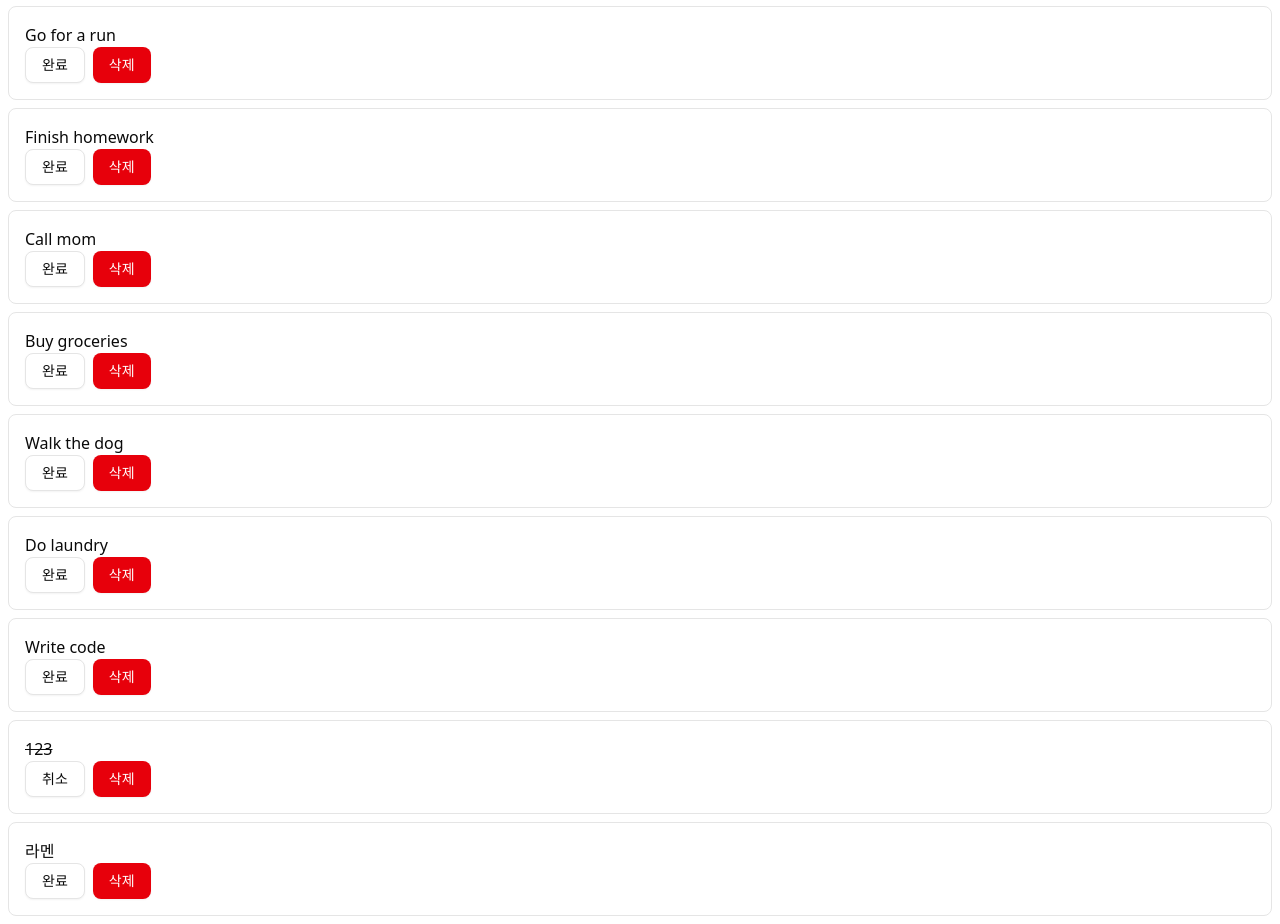
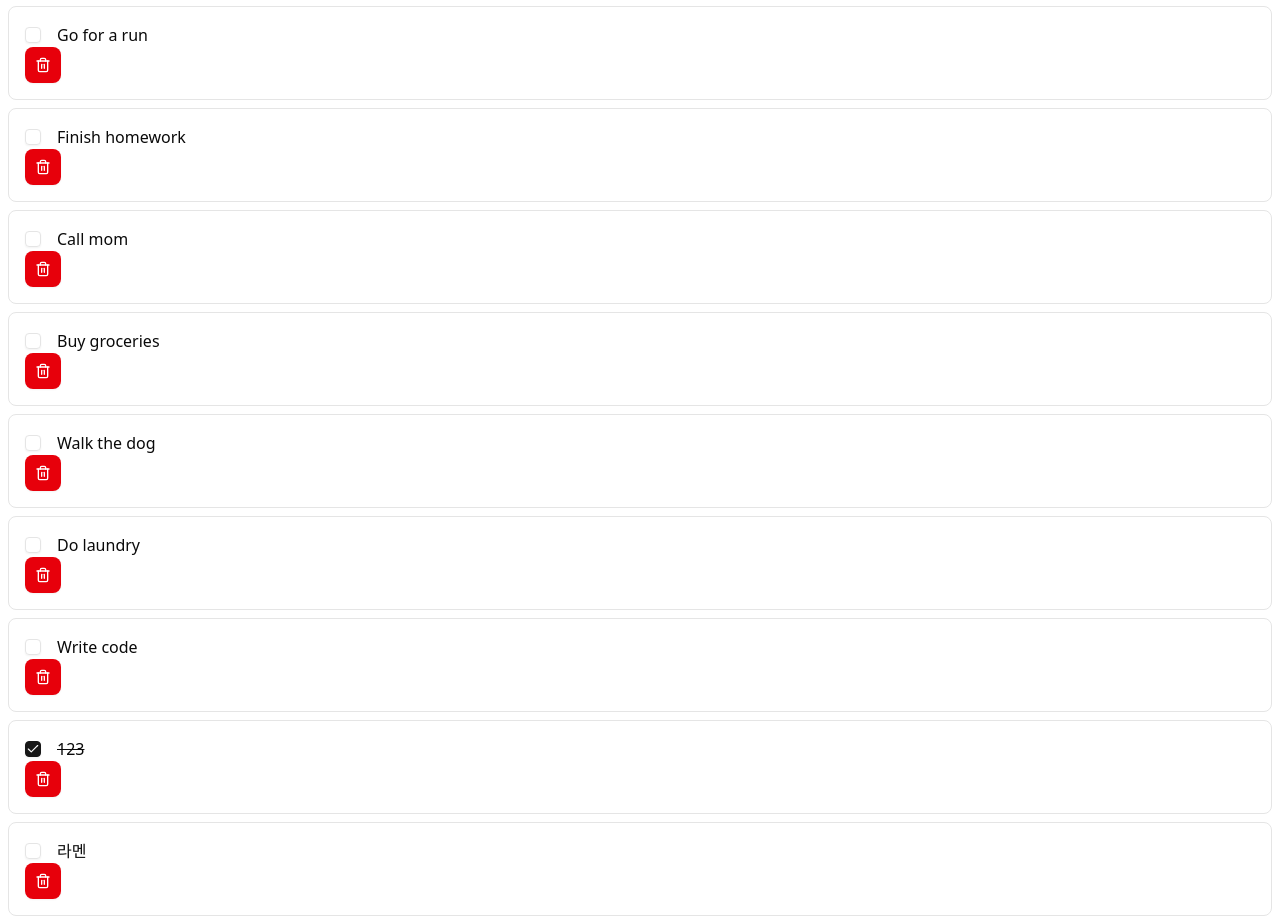
Before and after one commit to 99ShinByeongseon/react-basic-9th-todo, a Next.js app: page / in a window 1280 px wide. Shown: the part 270-1194 px from the top of the page. Built offline with nearby package versions, Linux system fonts and the light colour scheme; data requests are answered from the project's data file.

Commit message:
feat: Todo 항목에 체크박스 추가 및 삭제 버튼 아이콘 변경

```diff
--- a/components/todo/TodoDeleteButton.tsx
+++ b/components/todo/TodoDeleteButton.tsx
@@ -1,5 +1,6 @@
 "use client";
 
+import { Trash2 } from "lucide-react";
 import {
   AlertDialog,
   AlertDialogCancel,
@@ -22,7 +23,9 @@ const TodoDeleteButton = ({ id }: TodoDeleteButtonProps) => {
   return (
     <AlertDialog>
       <AlertDialogTrigger asChild>
-        <Button variant="destructive">삭제</Button>
+        <Button variant="destructive" size="icon">
+          <Trash2 />
+        </Button>
       </AlertDialogTrigger>
       <AlertDialogContent>
         <AlertDialogHeader>
--- a/components/todo/TodoItem.tsx
+++ b/components/todo/TodoItem.tsx
@@ -1,11 +1,13 @@
 "use client";
 
 import { cn } from "@/lib/utils";
+import { useToggleTodoMutation } from "@/query/useTodoMutation";
 import { Todo } from "@/types/todo.type";
+import { CheckedState } from "@radix-ui/react-checkbox";
 import Link from "next/link";
-import { Button } from "../ui/button";
+import { useId } from "react";
+import { Checkbox } from "../ui/checkbox";
 import TodoDeleteButton from "./TodoDeleteButton";
-import { useToggleTodoMutation } from "@/query/useTodoMutation";
 
 interface TodoItemProps {
   todo: Todo;
@@ -14,25 +16,33 @@ interface TodoItemProps {
 const TodoItem = ({ todo }: TodoItemProps) => {
   const { mutate: toggleTodoCompleted } = useToggleTodoMutation();
   const { completed, id, text } = todo;
+  const checkboxId = useId();
+
+  const onCheckedChange = (checked: CheckedState) => {
+    if (checked === "indeterminate") return;
+
+    toggleTodoCompleted({ id, completed: checked });
+  };
 
   return (
     <article className="flext flex-row items-center justify-between p-4 rounded-md border">
+      <div className="flex flex-row gap-4 items-center">
+        <Checkbox
+          id={checkboxId}
+          checked={completed}
+          onCheckedChange={onCheckedChange}
+        />
         <Link
-        href={`/${id}`}
+          href={"/${id}"}
           className={cn("hover:underline", {
             "line-through": completed,
           })}
         >
           <h2>{text}</h2>
         </Link>
+      </div>
 
       <div className="space-x-2">
-        <Button
-          onClick={() => toggleTodoCompleted({id, completed: !completed})}
-          variant="outline"
-        >
-          {completed ? "취소" : "완료"}
-        </Button>
         <TodoDeleteButton id={id} />
       </div>
     </article>
--- /dev/null
+++ b/components/ui/checkbox.tsx
@@ -0,0 +1,32 @@
+"use client"
+
+import * as React from "react"
+import * as CheckboxPrimitive from "@radix-ui/react-checkbox"
+import { CheckIcon } from "lucide-react"
+
+import { cn } from "@/lib/utils"
+
+function Checkbox({
+  className,
+  ...props
+}: React.ComponentProps<typeof CheckboxPrimitive.Root>) {
+  return (
+    <CheckboxPrimitive.Root
+      data-slot="checkbox"
+      className={cn(
+        "peer border-input dark:bg-input/30 data-[state=checked]:bg-primary data-[state=checked]:text-primary-foreground dark:data-[state=checked]:bg-primary data-[state=checked]:border-primary focus-visible:border-ring focus-visible:ring-ring/50 aria-invalid:ring-destructive/20 dark:aria-invalid:ring-destructive/40 aria-invalid:border-destructive size-4 shrink-0 rounded-[4px] border shadow-xs transition-shadow outline-none focus-visible:ring-[3px] disabled:cursor-not-allowed disabled:opacity-50",
+        className
+      )}
+      {...props}
+    >
+      <CheckboxPrimitive.Indicator
+        data-slot="checkbox-indicator"
+        className="flex items-center justify-center text-current transition-none"
+      >
+        <CheckIcon className="size-3.5" />
+      </CheckboxPrimitive.Indicator>
+    </CheckboxPrimitive.Root>
+  )
+}
+
+export { Checkbox }
--- a/package.json
+++ b/package.json
@@ -10,6 +10,7 @@
   },
   "dependencies": {
     "@radix-ui/react-alert-dialog": "^1.1.6",
+    "@radix-ui/react-checkbox": "^1.1.4",
     "@radix-ui/react-label": "^2.1.2",
     "@radix-ui/react-slot": "^1.1.2",
     "@radix-ui/react-switch": "^1.1.3",
--- a/store/useTodoFilterStore.ts
+++ b/store/useTodoFilterStore.ts
@@ -1,5 +1,5 @@
 import { create } from "zustand";
-import { combine } from "zustand/middleware";
+import { combine, persist } from "zustand/middleware";
 
 export type FilterType = "all" | "completed";
 
@@ -12,7 +12,10 @@ const initialState: TodoFilterState = {
 };
 
 export const useTodoFilterStore = create(
-  combine(initialState, (set) => ({
-    setFilter: (filter: FilterType) => set({ filter }),
-  }))
+  persist(
+    combine(initialState, (set) => ({
+      setFilter: (filter: FilterType) => set({ filter }),
+    })),
+    { name: "todo-filter-storage" }
+  )
 );
```
Also changed, not shown: 1 other file (tests, documents, lock files or other folders). Lines whose indentation alone changed are shown as unchanged.
